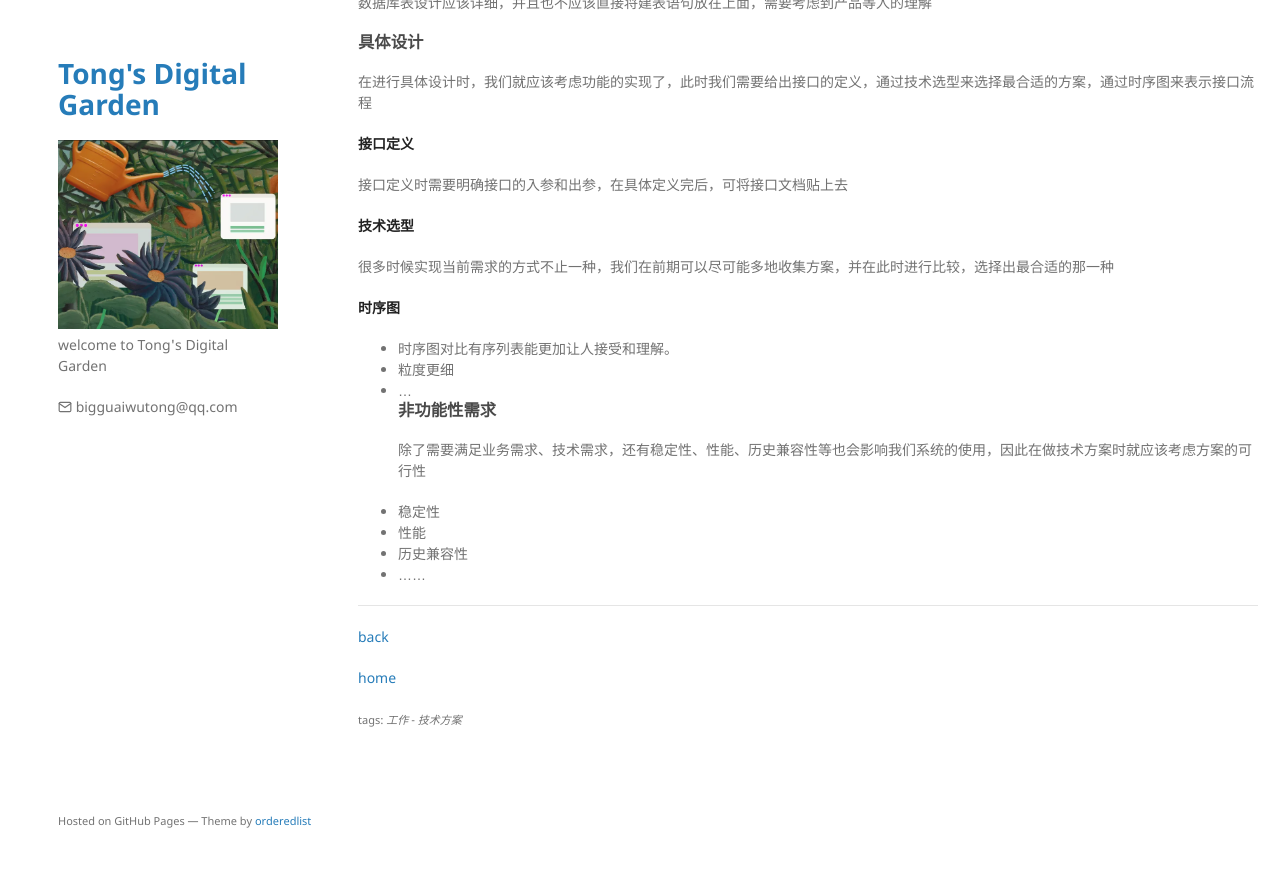
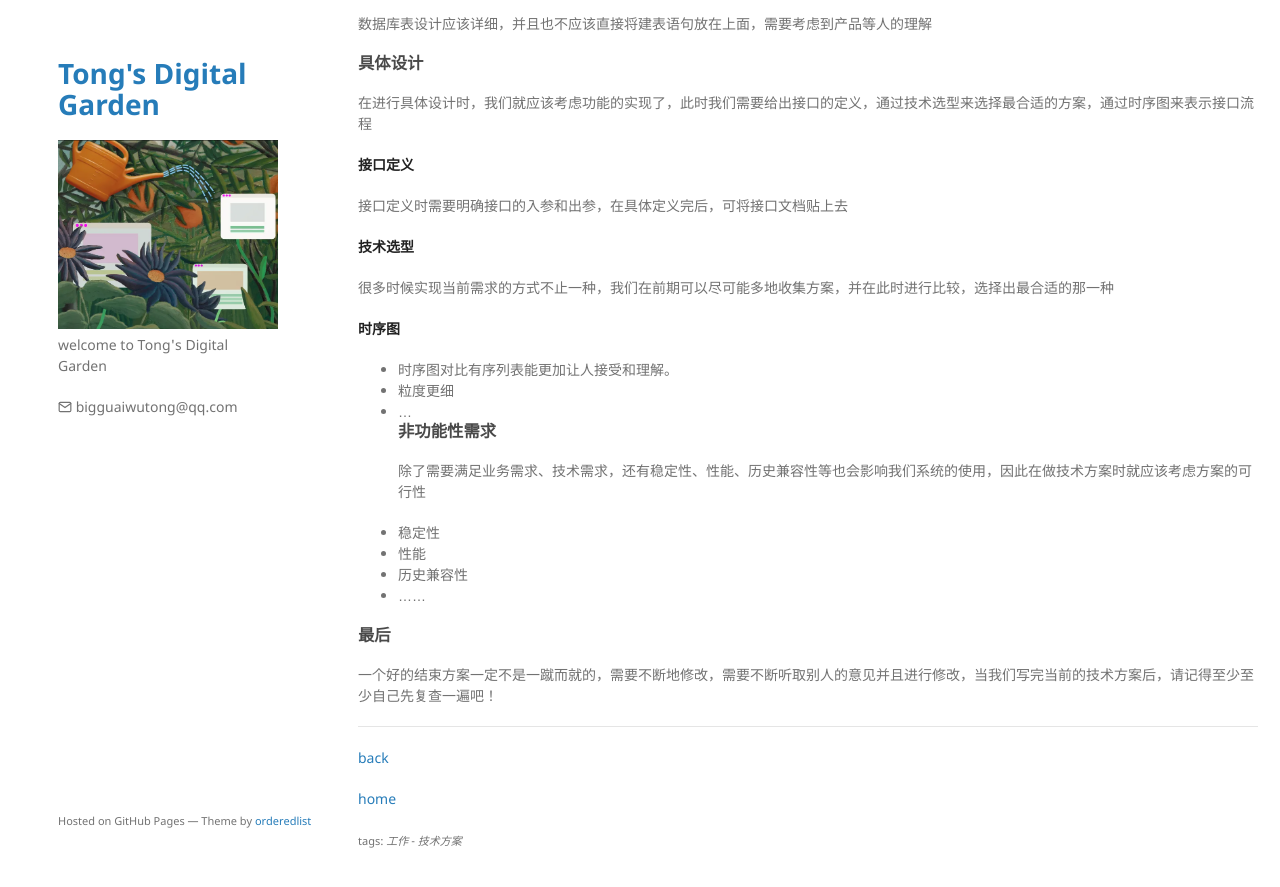
Before and after one commit to TongCodeSpace/TongCodeSpace.github.io, a Jekyll site: the page built from note/想法/记录/什么是一个好的技术方案.md, in a window 1280 px wide and 900 px high, scrolled down 1653 px. Shown: the top 887 px of the window. Built offline with Jekyll 4.4.1, drawn with Linux system fonts in a browser that asks for light colours.

Commit message:
vault backup: M note/想法/记录/什么是一个好的技术方案.md

```diff
--- a/note/想法/记录/什么是一个好的技术方案.md
+++ b/note/想法/记录/什么是一个好的技术方案.md
@@ -44,7 +44,8 @@ title: 一个好的技术方案
 
 - 业务需求，目标
 - 技术需求，目标
-- 各个功能点占比...
+- 各个功能点占比
+- ...
 
 好的背景介绍能让人快速理解需求是做什么的，限制是什么，为什么要做该需求，并为后面的系统架构和具体设计做好铺垫
 
@@ -90,6 +91,9 @@ title: 一个好的技术方案
 - 历史兼容性
 - ......
 
+### 最后
+一个好的结束方案一定不是一蹴而就的，需要不断地修改，需要不断听取别人的意见并且进行修改，当我们写完当前的技术方案后，请记得至少至少自己先复查一遍吧！
+
 
 
 ---
```
